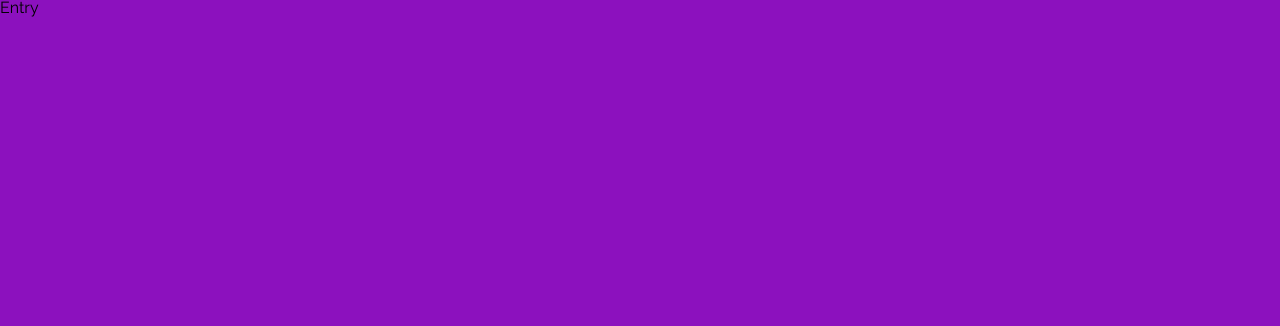
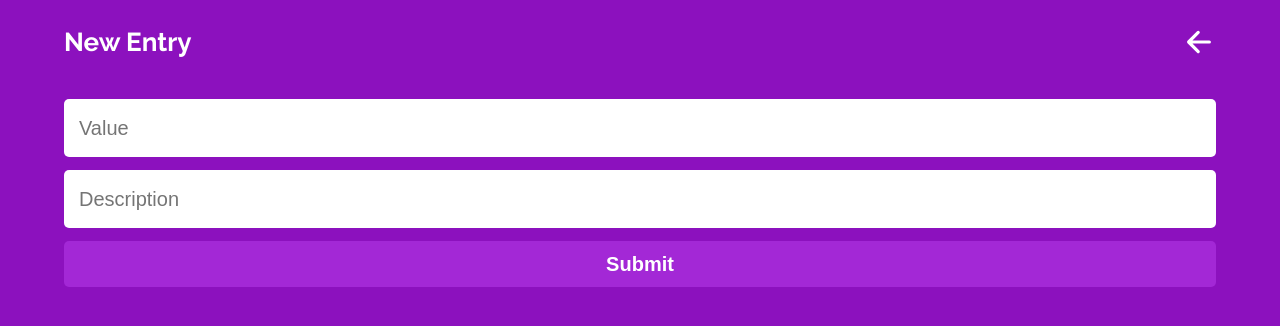
Before and after one commit to LucasPerroni/projeto13-mywallet-front, a React (Create React App) app: page /entry in a window 1280 px wide. Shown: the top 326 px of the page. Built offline with nearby package versions, Linux system fonts and the light colour scheme; a web font is replaced by a local one.

Commit message:
entry and payment screens

```diff
--- a/src/components/Entry.js
+++ b/src/components/Entry.js
@@ -1,12 +1,117 @@
+import { useContext, useState } from "react"
+import { useNavigate } from "react-router-dom"
 import styled from "styled-components"
+import axios from "axios"
+
+import UserContext from "../contexts/UserContext"
 
 export default function Entry() {
+  const navigate = useNavigate()
+  const [valid, setValid] = useState(true) // validate if axios post was a success
+  const { user } = useContext(UserContext)
+
+  const config = { Authorization: `Bearer ${user.token}` }
+
+  function submitForm(e) {
+    e.preventDefault()
+
+    const URI = "http://localhost:5000/bank"
+    const promisse = axios.post(
+      URI,
+      {
+        type: "entry",
+        value: e.target[0].value,
+        description: e.target[1].value,
+      },
+      { headers: config }
+    )
+    promisse.then((response) => navigate("/main"))
+    promisse.catch((e) => setValid(false))
+  }
+
+  const examples = "Ex: 5.00 / 19.99 / 149.90" // examples of inputs in "value"
   return (
     <Main>
-      <h1>Entry</h1>
+      <div>
+        <h1>New Entry</h1>
+        <ion-icon name="arrow-back-outline" onClick={() => navigate("/main")}></ion-icon>
+      </div>
+      <form onSubmit={(e) => submitForm(e)}>
+        <input type="text" placeholder="Value" pattern="[1-9][0-9]*\.[0-9]{2}" title={examples} required />
+        <input type="text" placeholder="Description" required />
+        <button type="submit">Submit</button>
+      </form>
+      {valid ? <></> : <p>Failed to create a new entry...</p>}
     </Main>
   )
 }
 
 // STYLED COMPONENTS
-const Main = styled.main``
+const Main = styled.main`
+  display: flex;
+  flex-direction: column;
+
+  position: absolute;
+  width: 100%;
+  height: 100%;
+
+  overflow-y: auto;
+
+  div {
+    display: flex;
+    align-items: center;
+    justify-content: space-between;
+
+    width: 90%;
+    margin: 25px auto 40px;
+
+    font-size: 26px;
+    font-weight: 700;
+    color: #ffffff;
+
+    ion-icon {
+      font-size: 34px;
+      cursor: pointer;
+    }
+  }
+
+  form {
+    width: 90%;
+    margin: 0 auto;
+  }
+
+  input {
+    width: 100%;
+    height: 58px;
+
+    margin-bottom: 13px;
+    border-radius: 5px;
+    border: none;
+    outline: none;
+
+    font-size: 20px;
+    padding: 0 15px;
+  }
+
+  button {
+    width: 100%;
+    height: 46px;
+
+    border: none;
+    border-radius: 5px;
+    background-color: #a328d6;
+
+    font-size: 20px;
+    color: #ffffff;
+    font-weight: 700;
+    cursor: pointer;
+  }
+
+  p {
+    margin: 24px auto 0;
+
+    font-size: 20px;
+    font-weight: 700;
+    color: var(--error);
+  }
+`
--- a/src/components/MainPage.js
+++ b/src/components/MainPage.js
@@ -49,6 +49,7 @@ export default function MainPage() {
     }
     total = Math.abs(total).toFixed(2)
 
+    history.reverse() // show newer transactions first
     return (
       <>
         <div className="history">
--- a/src/components/Payment.js
+++ b/src/components/Payment.js
@@ -1,12 +1,117 @@
+import { useContext, useState } from "react"
+import { useNavigate } from "react-router-dom"
 import styled from "styled-components"
+import axios from "axios"
+
+import UserContext from "../contexts/UserContext"
 
 export default function Payment() {
+  const navigate = useNavigate()
+  const [valid, setValid] = useState(true) // validate if axios post was a success
+  const { user } = useContext(UserContext)
+
+  const config = { Authorization: `Bearer ${user.token}` }
+
+  function submitForm(e) {
+    e.preventDefault()
+
+    const URI = "http://localhost:5000/bank"
+    const promisse = axios.post(
+      URI,
+      {
+        type: "payment",
+        value: e.target[0].value,
+        description: e.target[1].value,
+      },
+      { headers: config }
+    )
+    promisse.then((response) => navigate("/main"))
+    promisse.catch((e) => setValid(false))
+  }
+
+  const examples = "Ex: 5.00 / 19.99 / 149.90" // examples of inputs in "value"
   return (
     <Main>
-      <h1>Payment</h1>
+      <div>
+        <h1>New Payment</h1>
+        <ion-icon name="arrow-back-outline" onClick={() => navigate("/main")}></ion-icon>
+      </div>
+      <form onSubmit={(e) => submitForm(e)}>
+        <input type="text" placeholder="Value" pattern="[1-9][0-9]*\.[0-9]{2}" title={examples} required />
+        <input type="text" placeholder="Description" required />
+        <button type="submit">Submit</button>
+      </form>
+      {valid ? <></> : <p>Failed to create a new payment...</p>}
     </Main>
   )
 }
 
 // STYLED COMPONENTS
-const Main = styled.main``
+const Main = styled.main`
+  display: flex;
+  flex-direction: column;
+
+  position: absolute;
+  width: 100%;
+  height: 100%;
+
+  overflow-y: auto;
+
+  div {
+    display: flex;
+    align-items: center;
+    justify-content: space-between;
+
+    width: 90%;
+    margin: 25px auto 40px;
+
+    font-size: 26px;
+    font-weight: 700;
+    color: #ffffff;
+
+    ion-icon {
+      font-size: 34px;
+      cursor: pointer;
+    }
+  }
+
+  form {
+    width: 90%;
+    margin: 0 auto;
+  }
+
+  input {
+    width: 100%;
+    height: 58px;
+
+    margin-bottom: 13px;
+    border-radius: 5px;
+    border: none;
+    outline: none;
+
+    font-size: 20px;
+    padding: 0 15px;
+  }
+
+  button {
+    width: 100%;
+    height: 46px;
+
+    border: none;
+    border-radius: 5px;
+    background-color: #a328d6;
+
+    font-size: 20px;
+    color: #ffffff;
+    font-weight: 700;
+    cursor: pointer;
+  }
+
+  p {
+    margin: 24px auto 0;
+
+    font-size: 20px;
+    font-weight: 700;
+    color: var(--error);
+  }
+`
```
